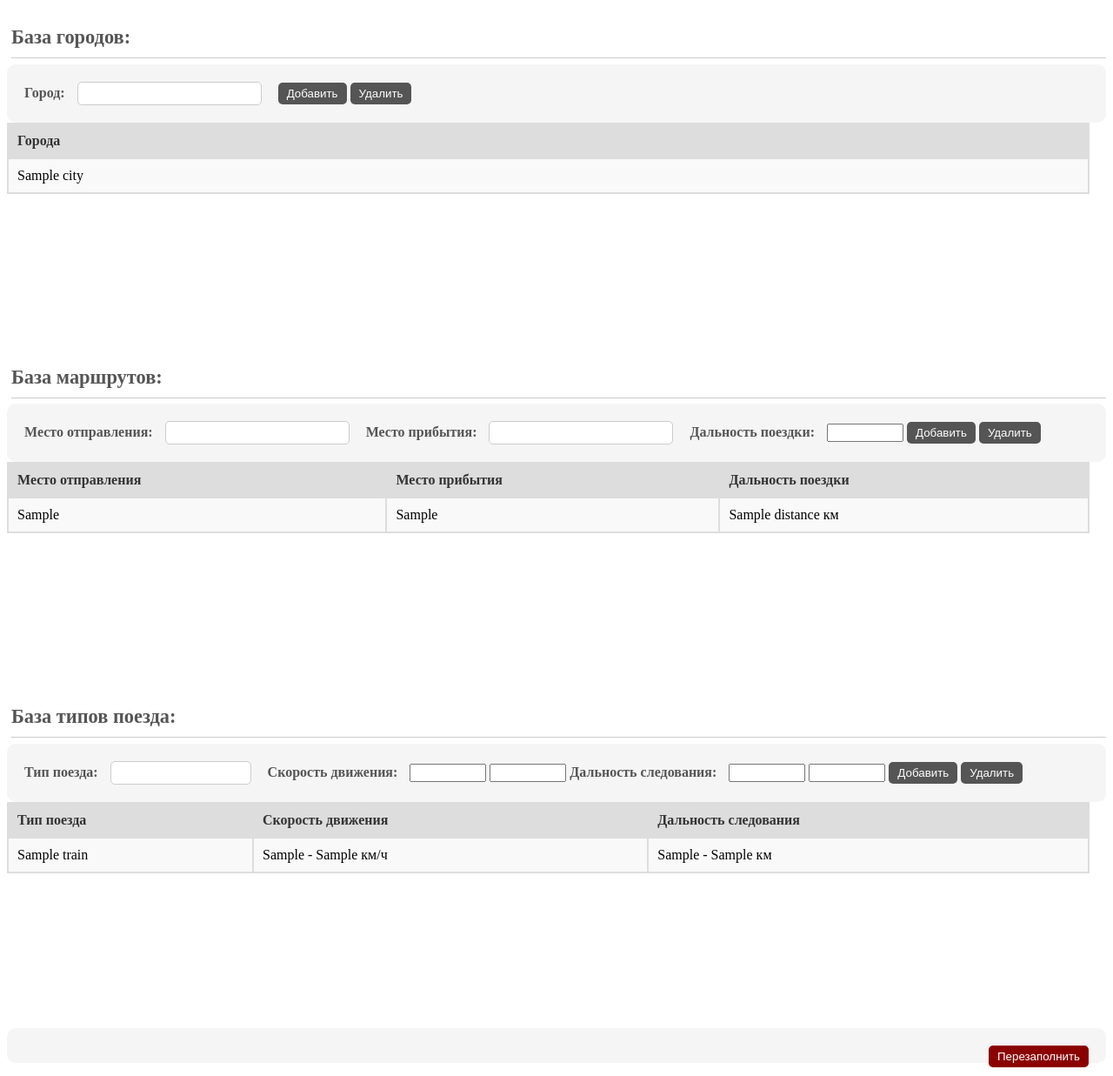
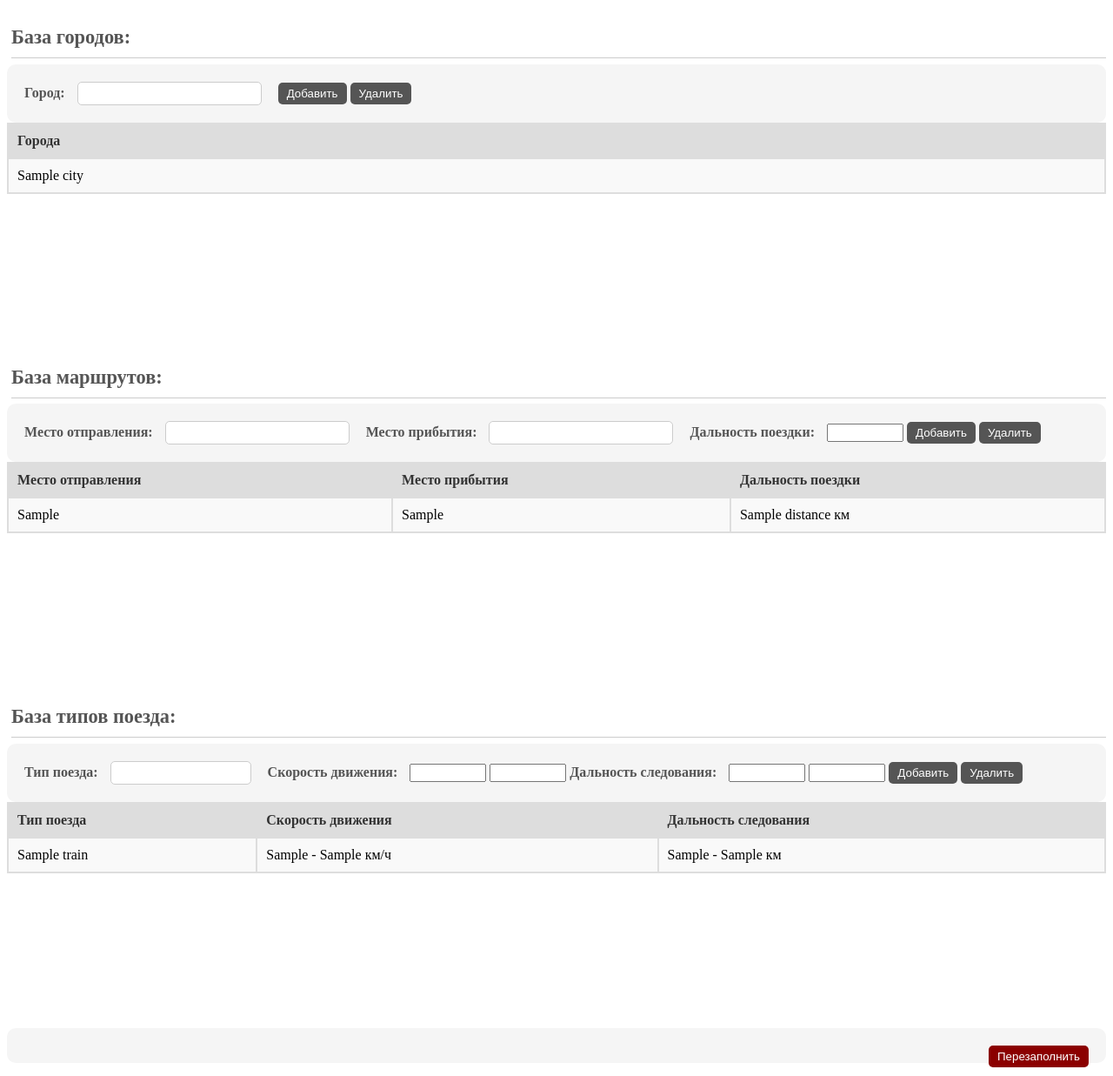
Before and after one commit to dendudko/Trains, a Flask app: template templates/index.html in a window 1280 px wide. Shown: the part 49-1286 px from the top of the page at 87% size. Run offline with Flask 3, Linux system fonts and the light colour scheme; the template is opened without the code that fills it: most values are stand-ins (such as "Sample title", 1, 10 or a date in 2020).

Commit message:
css правки

```diff
--- a/static/css/table.css
+++ b/static/css/table.css
@@ -29,5 +29,5 @@
 .container {
     overflow-y: scroll;
     height: 250px;
-    width: 98.5%;
+    width: 100%;
 }
```
